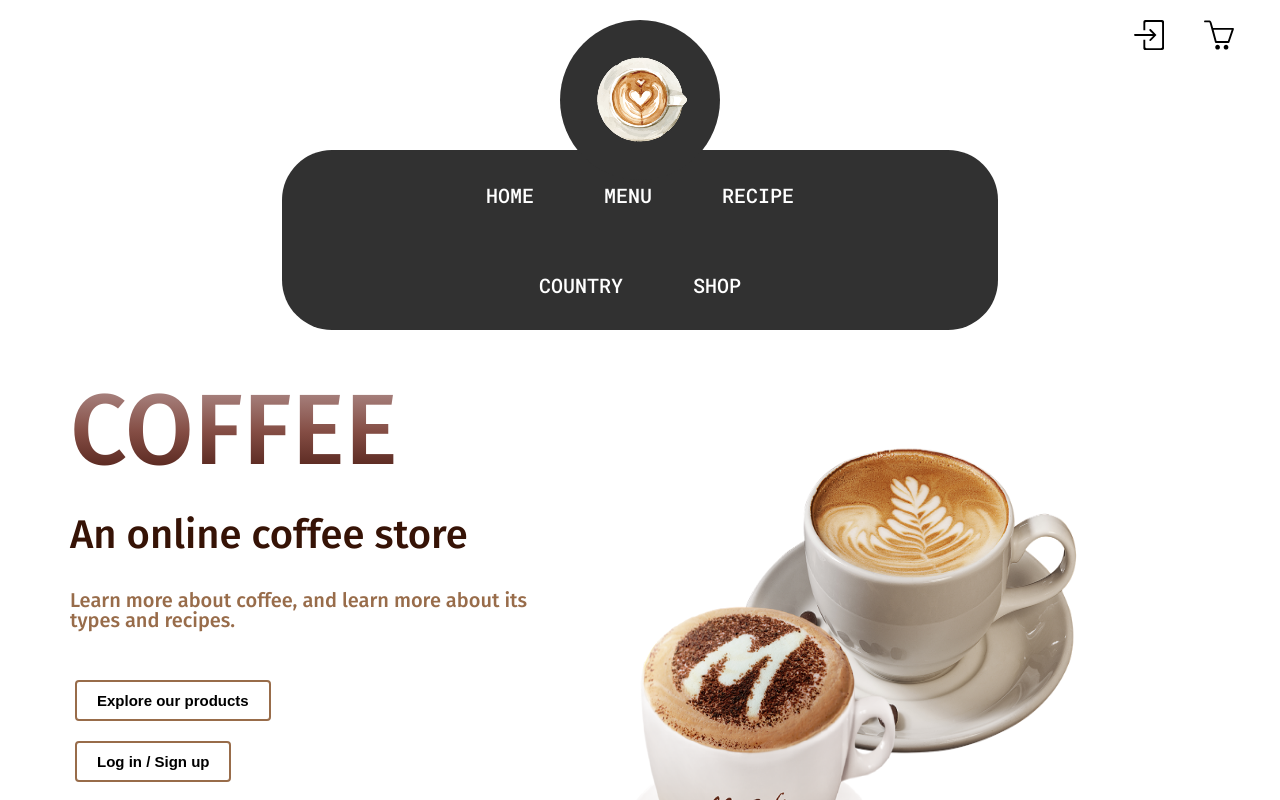
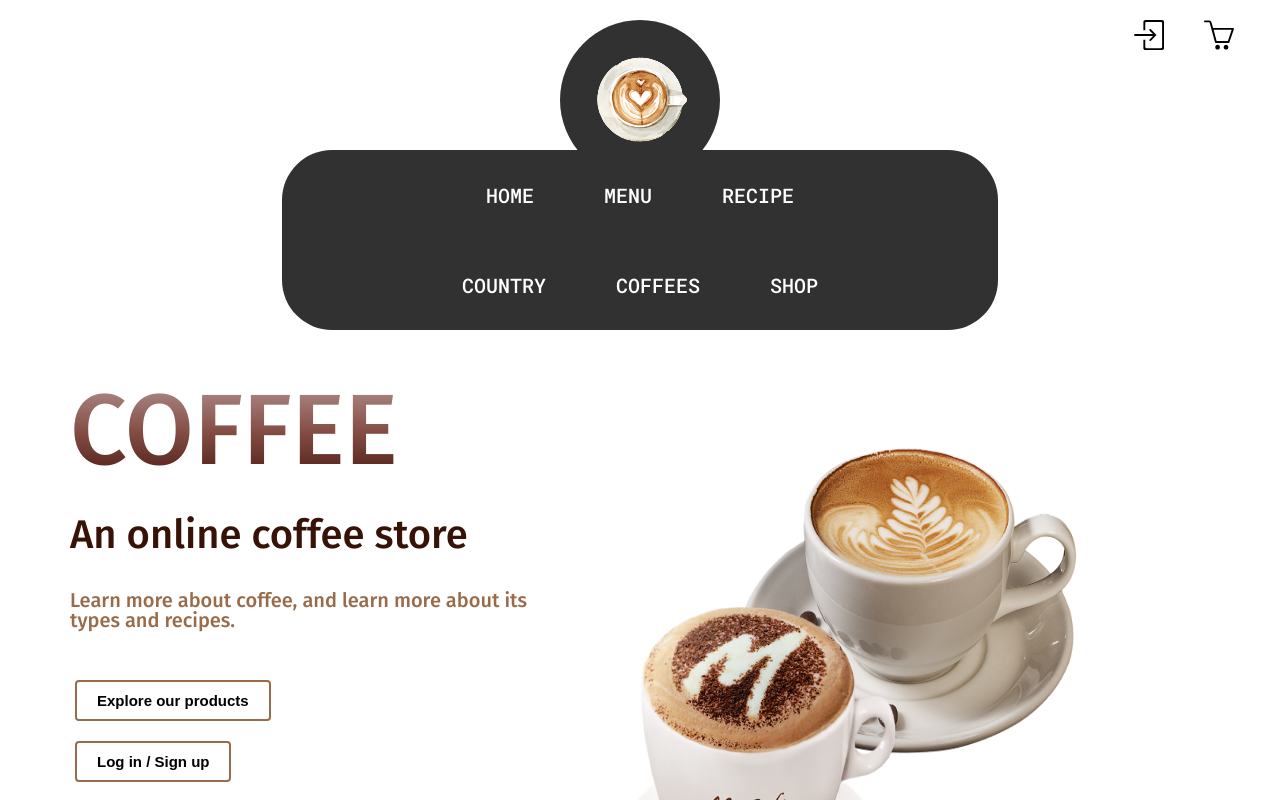
Before and after one commit to chanyoungcoding/Coffee-site, a React (Vite) app in the folder client/: page / in a window 1280 px wide. Both pictures are taken after a click on the element 640 px from the left and 101 px from the top of the page. Shown: the top 800 px of the page. Built offline with nearby package versions, Linux system fonts and the light colour scheme; no server answers; a web font is replaced by a local one.

Commit message:
coffees navbar 생성

```diff
--- a/client/src/components/Navbar.tsx
+++ b/client/src/components/Navbar.tsx
@@ -36,6 +36,7 @@ const Navbar:React.FC = () => {
         <div className="li__inner">
           <div className={`li__right ${visible ? "visible" : ""}`}>
             <Link to='/country'><li>COUNTRY</li></Link>
+            <Link to='/coffeeproductionprocess'><li>COFFEES</li></Link>
             <Link to='/shop'><li>SHOP</li></Link>
           </div>
         </div>
--- a/client/src/recoil/shop.tsx
+++ b/client/src/recoil/shop.tsx
@@ -18,6 +18,7 @@ export const shoppingList = atom<CoffeeShopData[]>({
   key: 'shoppingList',
   default: []
 })
+
 
 // 커피 좋아요 데이터
 export const coffeeGreat = atom<CoffeeGreat[]>({
```
